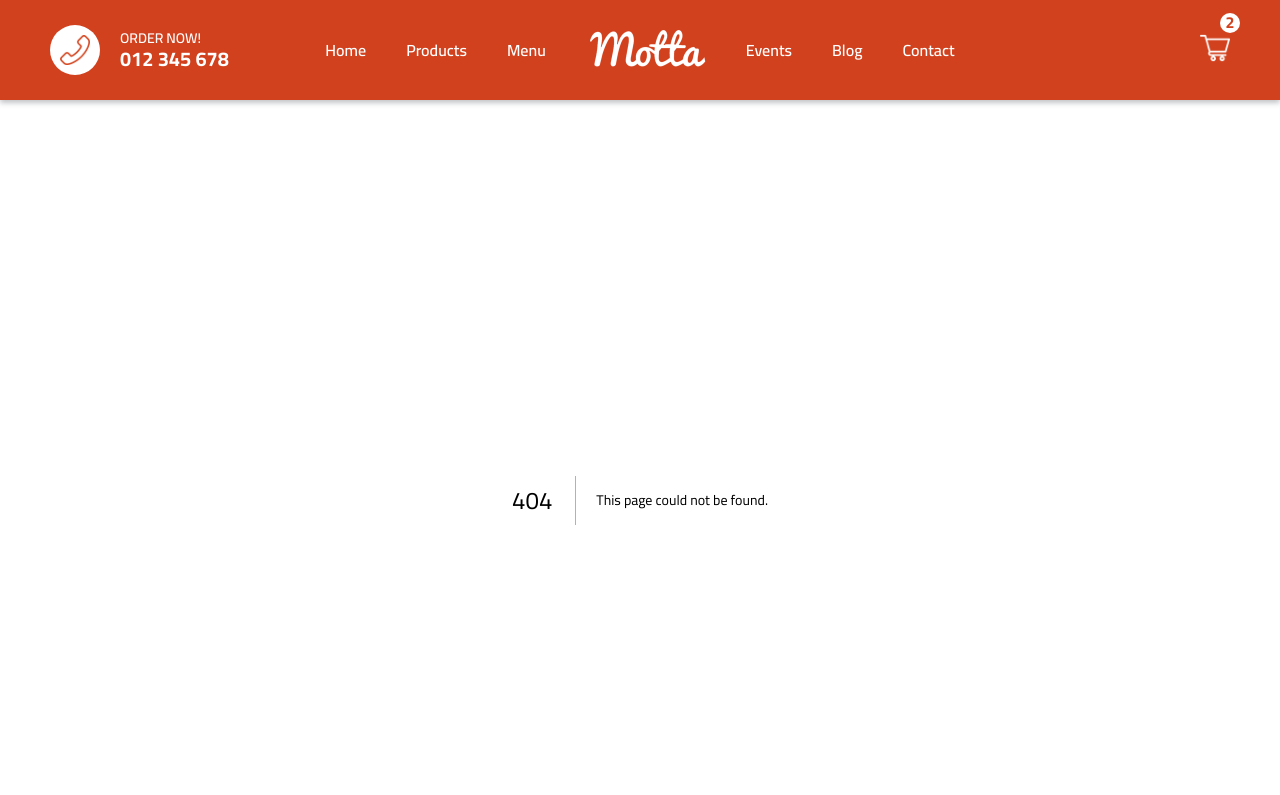
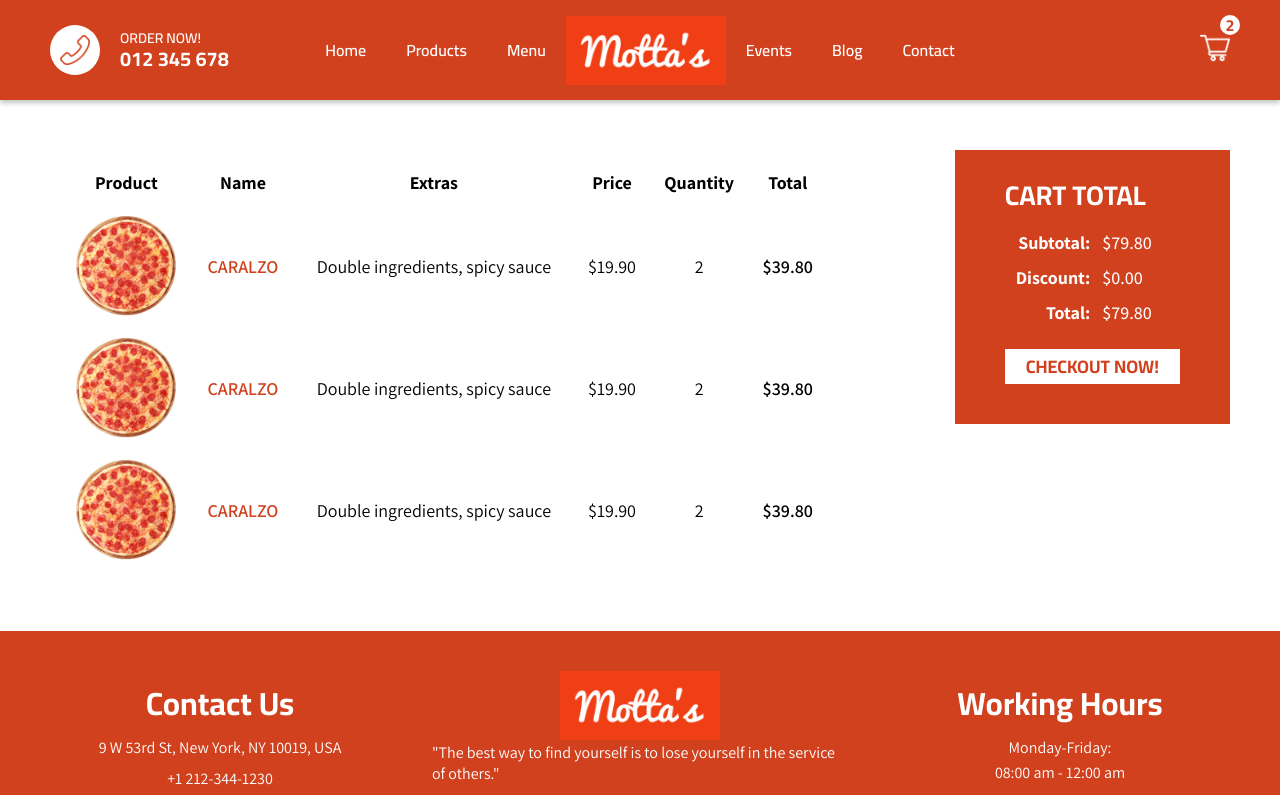
Before and after one commit to manoMotta/FoodOrderingApp, a Next.js app: page /cart in a window 1280 px wide. Before the commit this address had no page. Shown: the top 795 px of the page. Built offline with nearby package versions, Linux system fonts and the light colour scheme.

Commit message:
shopping cart page

```diff
--- /dev/null
+++ b/src/pages/cart.jsx
@@ -0,0 +1,103 @@
+import Image from "next/image"
+import styles from "../styles/Cart.module.scss"
+
+const Cart = () => {
+  return (
+    <div className={styles.container}>
+      <div className={styles.left}>
+        <table className={styles.table}>
+          <tr className={styles.tr}>
+            <th>Product</th>
+            <th>Name</th>
+            <th>Extras</th>
+            <th>Price</th>
+            <th>Quantity</th>
+            <th>Total</th>
+          </tr>
+          <tr>
+            <td className={styles.imgTd}>
+              <div className={styles.imgContainer}>
+                <Image src="/images/pizza.png" layout="fill" objectFit="cover" alt="" />
+              </div>
+            </td>
+            <td>
+              <span className={styles.name}>CARALZO</span>
+            </td>
+            <td>
+              <span className={styles.extras}>Double ingredients, spicy sauce</span>
+            </td>
+            <td>
+              <span className={styles.price}>$19.90</span>
+            </td>
+            <td>
+              <span className={styles.quantity}>2</span>
+            </td>
+            <td>
+              <span className={styles.total}>$39.80</span>
+            </td>
+          </tr>
+          <tr>
+            <td className={styles.imgTd}>
+              <div className={styles.imgContainer}>
+                <Image src="/images/pizza.png" layout="fill" objectFit="cover" alt="" />
+
+              </div>
+            </td>
+            <td>
+              <span className={styles.name}>CARALZO</span>
+            </td>
+            <td>
+              <span className={styles.extras}>Double ingredients, spicy sauce</span>
+            </td>
+            <td>
+              <span className={styles.price}>$19.90</span>
+            </td>
+            <td>
+              <span className={styles.quantity}>2</span>
+            </td>
+            <td>
+              <span className={styles.total}>$39.80</span>
+            </td>
+          </tr>
+          <tr>
+            <td className={styles.imgTd}>
+              <div className={styles.imgContainer}>
+                <Image src="/images/pizza.png" layout="fill" objectFit="cover" alt="" />
+
+              </div>
+            </td>
+            <td>
+              <span className={styles.name}>CARALZO</span>
+            </td>
+            <td>
+              <span className={styles.extras}>Double ingredients, spicy sauce</span>
+            </td>
+            <td>
+              <span className={styles.price}>$19.90</span>
+            </td>
+            <td>
+              <span className={styles.quantity}>2</span>
+            </td>
+            <td>
+              <span className={styles.total}>$39.80</span>
+            </td>
+          </tr>
+        </table>
+      </div>
+      <div className={styles.right}>
+        <div className={styles.wrapper}>
+          <h2 className={styles.title}>CART TOTAL</h2>
+          <table className={styles.checkout}>
+            <tr><td>Subtotal:</td><td className={styles.value}>$79.80</td></tr>
+            <tr><td>Discount:</td><td className={styles.value}>$0.00</td></tr>
+            <tr><td>Total:</td><td className={styles.value}>$79.80</td></tr>
+          </table>
+
+          <button className={styles.button}>CHECKOUT NOW!</button>
+        </div>
+      </div>
+    </div>
+  )
+}
+
+export default Cart
--- a/src/pages/products/[id].jsx
+++ b/src/pages/products/[id].jsx
@@ -24,7 +24,7 @@ const Product = () => {
     img: '/images/pizza.png',
     name: "CAMPAGNOLA",
     price: [19.9, 23.9, 27.9],
-    desc: "Lorem ipsum dolor sit amet, consectetur adipiscing elit. Duis arcu purus, rhoncus fringilla vestibulum vel, dignissim vel ante. Nulla facilisi. Nullam a urna sit amet tellus pellentesque egestas in in ante."
+    desc: "Lorem ipsum dolor sit amet, consectetur adipiscing elit. Duis arcu purus, rhoncus fringilla vestibulum vel, dignissim vel ante. Nulla facilisi."
   }
   return (
     <div className={styles.container}>
--- /dev/null
+++ b/src/styles/Cart.module.scss
@@ -0,0 +1,89 @@
+.container {
+  padding: 50px;
+  display: flex;
+  font-family: 'Assistant';
+  font-size: 18px;
+}
+
+.container td {
+  text-align: center;
+}
+
+.left {
+  flex: 2;
+}
+
+.right {
+  flex: 1;
+  display: flex;
+  align-items: flex-start;
+  justify-content: flex-end;
+}
+
+.imgContainer {
+  width: 100px;
+  height: 100px;
+  position: relative;
+  display: flex;
+  justify-self: center;
+}
+
+.table {
+  width: 100%;
+  border-spacing: 20px;
+}
+
+.imgTd {
+  display: flex;
+  justify-content: center;
+}
+
+.name {
+  font-weight: 600;
+  color: #d1411e;
+}
+
+.total {
+  font-weight: 600;
+}
+
+.wrapper {
+  width: 70%;
+  background-color: #d1411e;
+  padding: 20px 50px 40px;
+  display: flex;
+  flex-direction: column;
+  justify-content: space-between;
+  color: #fff;
+
+  .title {
+    margin: 0;
+  }
+}
+
+.checkout {
+  width: 30%;
+  border-spacing: 10px 10px;
+  td {
+    text-align: end;
+    font-weight: 700;
+  }
+  .value {
+    text-align: start;
+    font-weight: 500;
+  }
+}
+
+.button {
+  color: #d1411e;
+  font-family: 'Cairo';
+  font-weight: 700;
+  margin-top: 14px;
+  background-color: #fff;
+  border: 0;
+  transition: 0.3s;
+
+  &:hover {
+    transform: scale(0.98);
+  }
+}
--- a/src/styles/Navbar.module.scss
+++ b/src/styles/Navbar.module.scss
@@ -74,7 +74,7 @@
 
 .counter {
   position: absolute;
-  top: -20px;
+  top: -18px;
   right: -10px;
   width: 20px;
   height: 20px;
@@ -82,7 +82,7 @@
   background-color: white;
 
   display: flex;
-  align-items: flex-end;
+  align-items: center;
   justify-content: center;
   font-weight: bold;
   font-family: 'Cairo', sans-serif;
--- a/src/styles/Product.module.scss
+++ b/src/styles/Product.module.scss
@@ -4,6 +4,10 @@
   justify-content: space-evenly;
   margin: auto;
   padding: 0 40px;
+}
+
+.title {
+  margin: 14px 0;
 }
 
 .left {
```
Also changed, not shown: public/images/logo.png.
